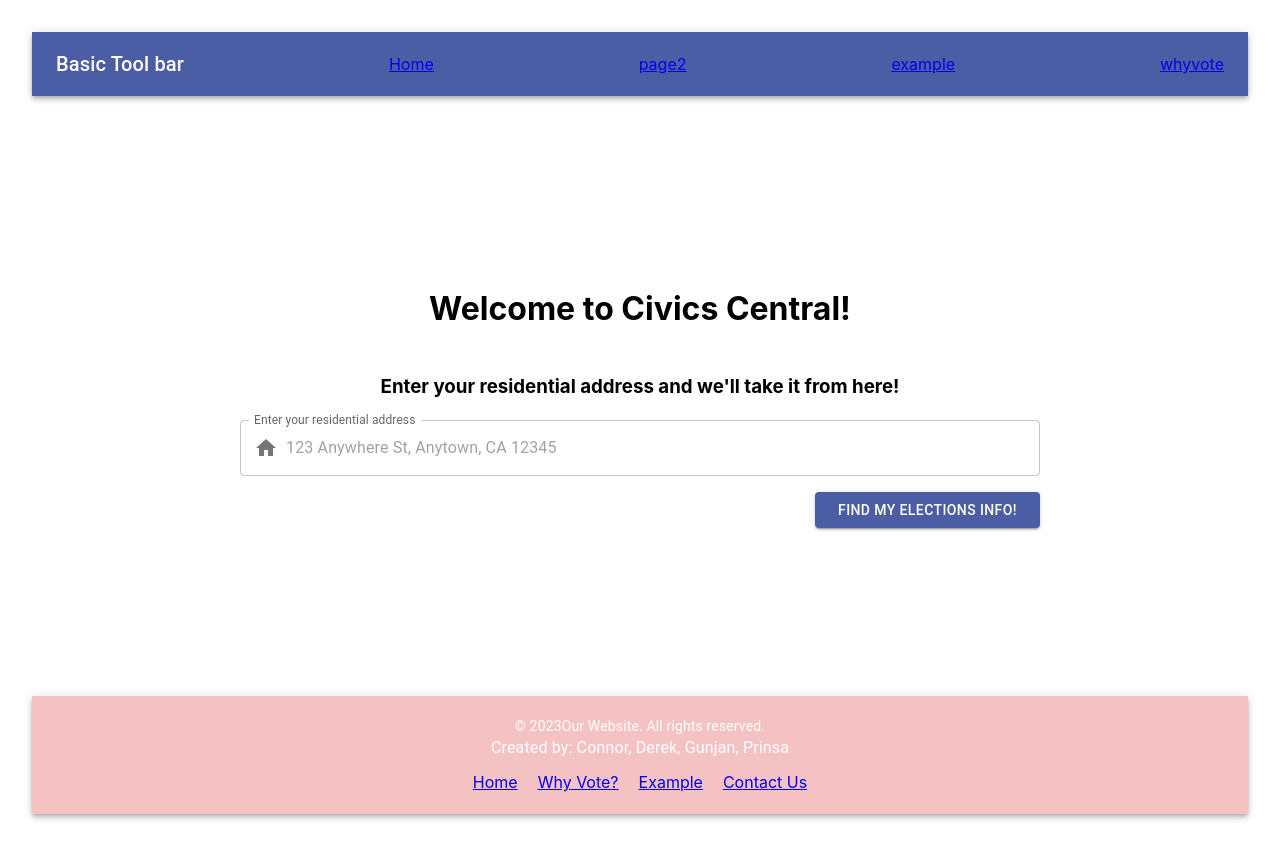
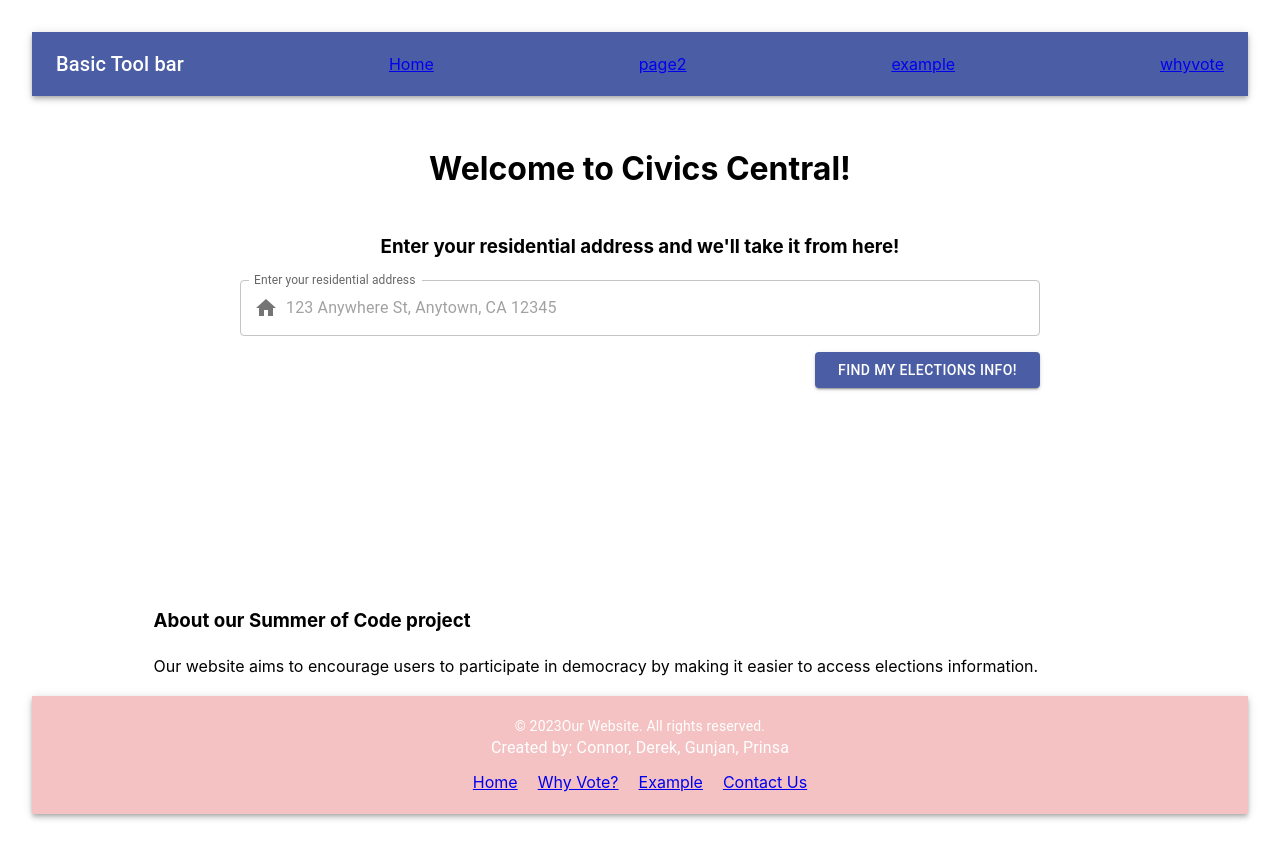
Before and after one commit to drkchn/mosa-upenn-SoC-2023, a React (Vite) app: page / in a window 1280 px wide. Built offline with nearby package versions, Linux system fonts and the light colour scheme.

Commit message:
[#9] Added text at bottom of page and styled [DC]

```diff
--- a/src/Pages/Home/Home.tsx
+++ b/src/Pages/Home/Home.tsx
@@ -37,7 +37,6 @@ export function Home() {
         height: "75vh",
       }}
     >
-
       <h1>Welcome to Civics Central!</h1>
       <h3>Enter your residential address and we'll take it from here!</h3>
 
@@ -55,6 +54,29 @@ export function Home() {
           </Button>
         </Box>
       </Stack>
+      <Box
+        sx={{
+          display: "flex",
+          flexDirection: "column",
+          justifyContent: "left",
+          height: "10vh",
+          width: "80%",
+          marginTop: "200px"
+        }}
+      >
+        <div style={{ textAlign: "left" }}>
+          <h3>About our Summer of Code project</h3>
+          <p>
+            Our website aims to encourage users to participate in democracy by
+            making it easier to access elections information.
+          </p>
+          <p>
+            When a user inputs their residential address, our website will
+            display information based on any upcoming U.S. elections! Try it
+            out!
+          </p>
+        </div>
+      </Box>
     </Box>
   );
 }
```
Lines whose indentation alone changed are shown as unchanged.
